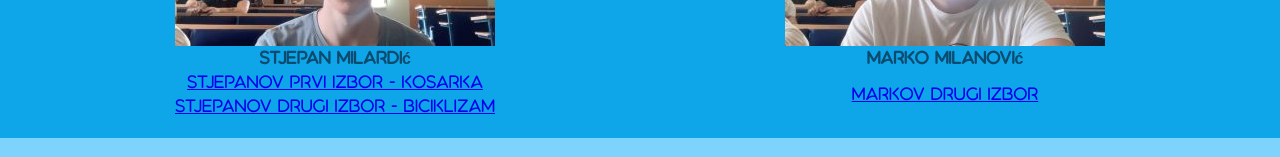
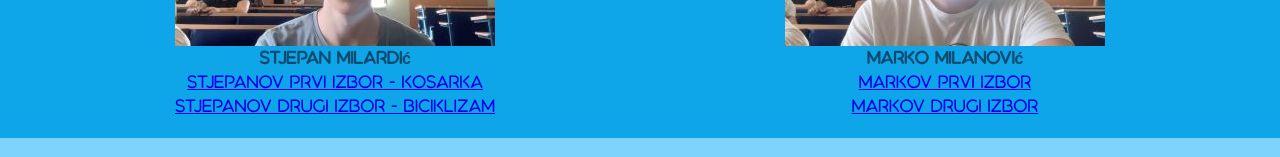
Before and after one commit to Gieveppix/multimedijaProjekt, a Vue app: page / in a window 1280 px wide. Shown: the part 1685-1842 px from the top of the page. Built offline with nearby package versions, Linux system fonts and the light colour scheme.

Commit message:
added link

```diff
--- a/src/views/Home.vue
+++ b/src/views/Home.vue
@@ -182,6 +182,7 @@
             🔉 Bavim li se ja ovim sportom, ili ga samo volim?</el-link>
         </div>
       </el-popover>
+      <router-link to="/marko_drugi" class="center-content">Markov prvi izbor</router-link>
       <router-link to="/marko" class="center-content">Markov drugi izbor</router-link>
     </div>
   </div>
```
